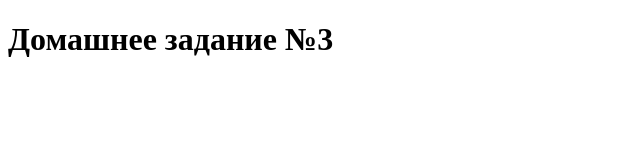
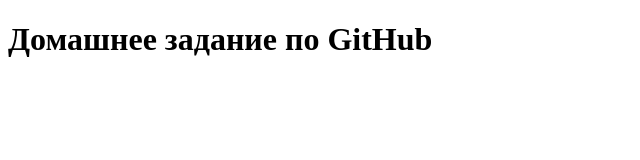
Before and after one commit to Anton21-13/homeworks, a plain HTML site: page Lesson_3/index.html in a window 1280 px wide. Shown: the whole page, without its empty margins (0-640 px from the left). Drawn offline with Linux system fonts and the light colour scheme.

Commit message:
изменил для выполнения домашки

```diff
--- a/Lesson_3/index.html
+++ b/Lesson_3/index.html
@@ -4,9 +4,9 @@
     <meta charset="UTF-8">
     <meta name="viewport" content="width=device-width, initial-scale=1.0">
     <meta http-equiv="X-UA-Compatible" content="ie=edge">
-    <title>Домашняя работа №3</title>
+    <title>Домашка по GitHub</title>
 </head>
 <body>
-   <h1>Домашнее задание №3</h1>
+   <h1>Домашнее задание по GitHub</h1>
 </body>
 </html>
```
